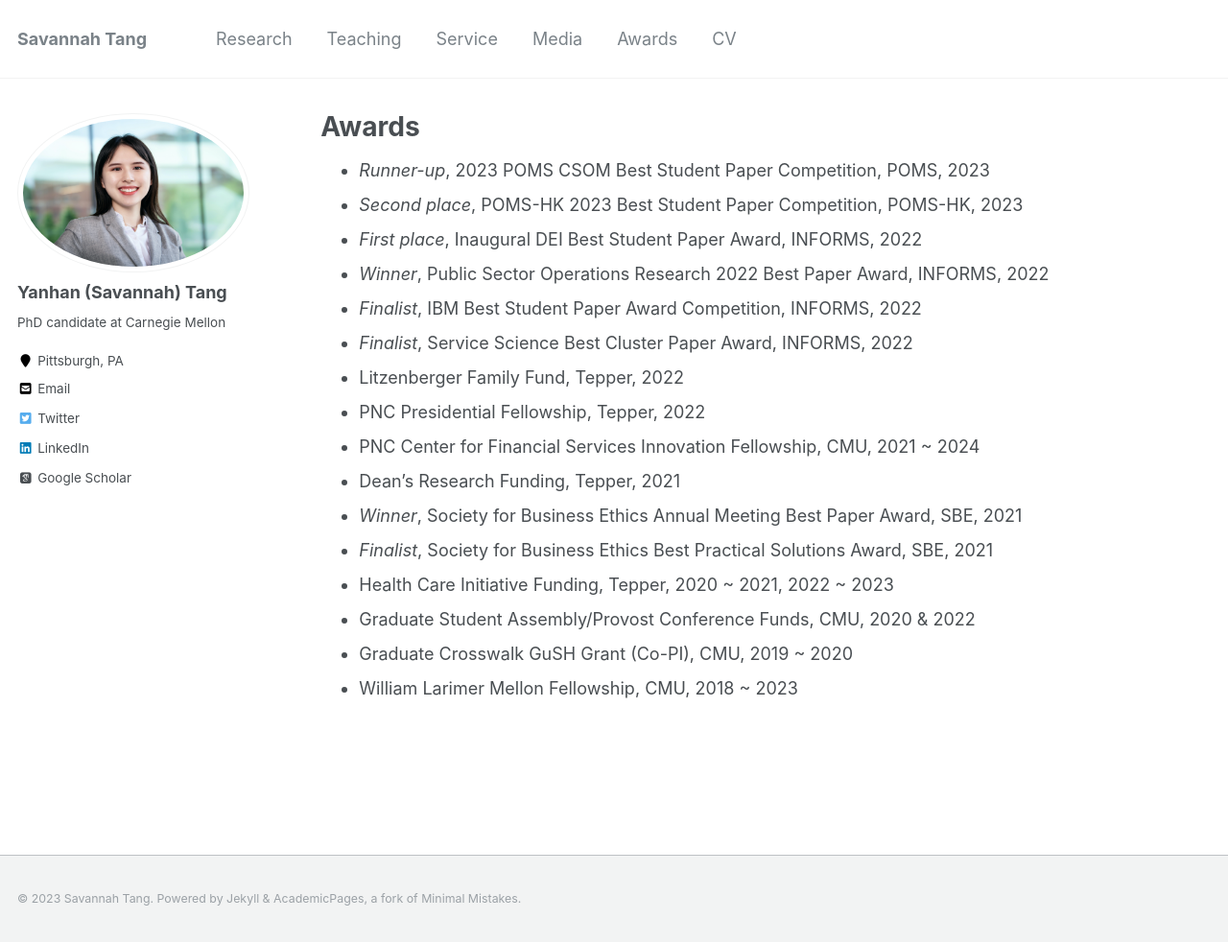
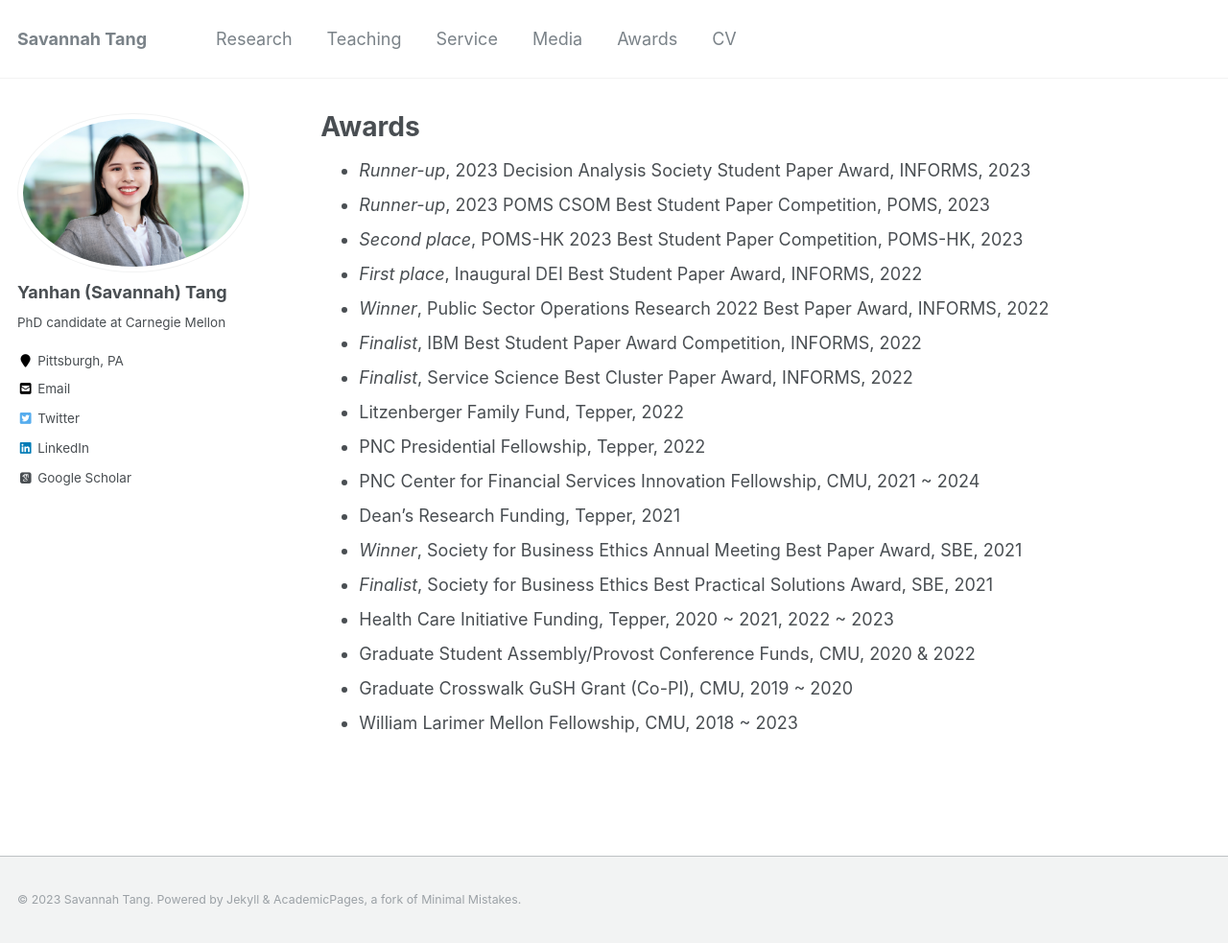
Before and after one commit to savytang/savytang.github.io, a Jekyll site: the page built from _pages/award.md, in a window 1280 px wide and 983 px high. Shown: the whole window at 96% size. Built offline with Jekyll 4.4.1, drawn with Linux system fonts in a browser that asks for light colours; some web fonts are replaced.

Commit message:
Oct7_das_update
das added to awards

```diff
--- a/_pages/award.md
+++ b/_pages/award.md
@@ -5,6 +5,7 @@ permalink: /award/
 author_profile: true
 ---
 
+- _Runner-up_, 2023 Decision Analysis Society Student Paper Award, INFORMS, 2023
 - _Runner-up_, 2023 POMS CSOM Best Student Paper Competition, POMS, 2023
 - _Second place_, POMS-HK 2023 Best Student Paper Competition, POMS-HK, 2023
 - _First place_, Inaugural DEI Best Student Paper Award, INFORMS, 2022
```
Also changed, not shown: 1 other file.
